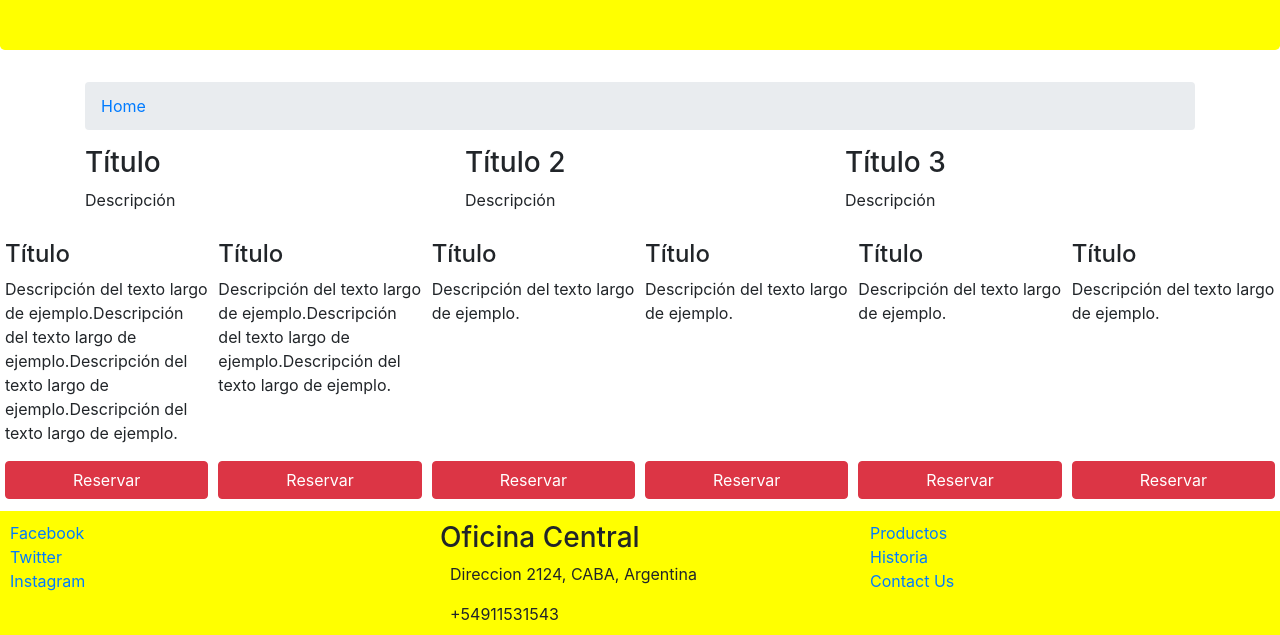
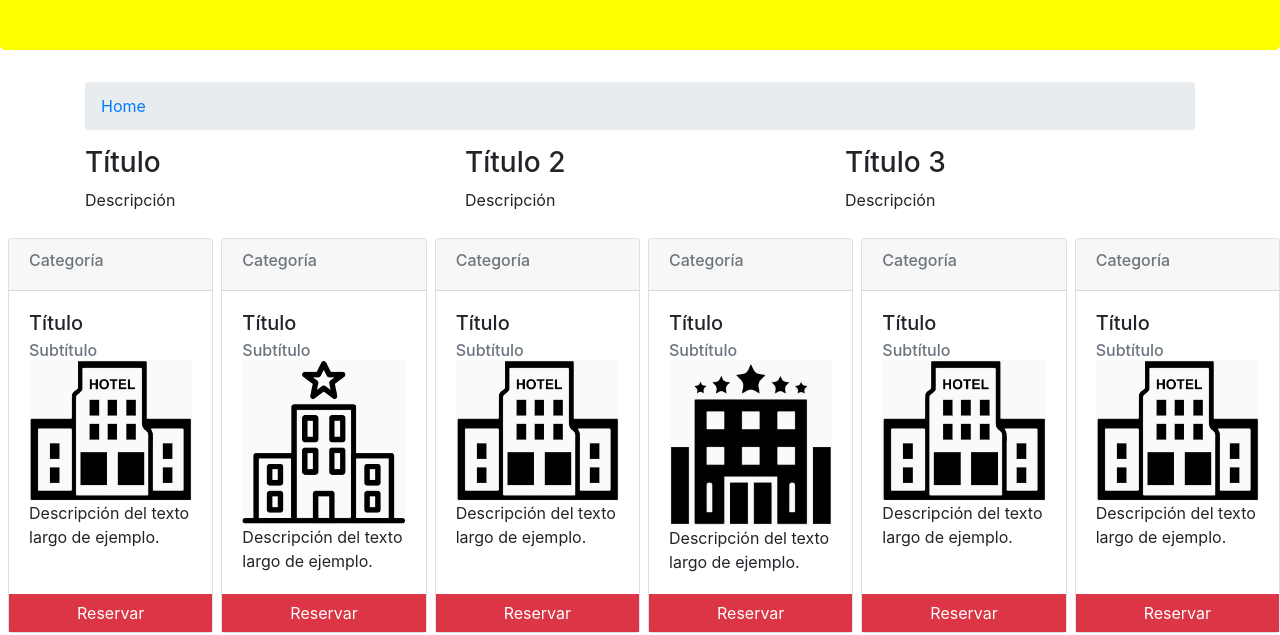
Before and after one commit to SantiBalbiani/Bootstrap_Test, a website: page index.html in a window 1280 px wide. Shown: the part 203-838 px from the top of the page. Drawn offline with nearby package versions, Linux system fonts and the light colour scheme; a web font is replaced by a local one.

Commit message:
subo card con imgs

```diff
--- a/css/main.css
+++ b/css/main.css
@@ -10,13 +10,13 @@
 }
 
 .cardHotel{
-    flex: 1 150px;
-    padding: 2px 5px 2px 5px;
+    flex: 1 200px;
     margin-top: 10px;
 }
 
 .btn-reserva{
 width: 100%;
+border-radius: 0px;
 
 }
 
--- a/index.html
+++ b/index.html
@@ -60,10 +60,15 @@
   <div class="d-flex flex-wrap flex-row-reverse">
 
 
-    <div class="cardHotel d-flex flex-column justify-content-between">
-        <div>
-          <h4>Título</h4>
-          <p>Descripción del texto largo de ejemplo.</p>
+    <div class="card cardHotel d-flex flex-column justify-content-between ml-2">
+      <div class="card-header">
+        <h6 class="text-muted"> Categoría </h6>
+      </div>
+      <div class="card-body">
+        <h5 class="card-title">Título</h5>
+        <h6 class="card-subtitle text-muted"> Subtítulo</h6>
+        <img class="card-img-top" src="images/hotel.jpg" alt="hotel img">
+        <p class="card-text">Descripción del texto largo de ejemplo.</p>
       </div>
       <div>
         <button class="btn btn-danger btn-reserva" type="button">Reservar</button>
@@ -71,50 +76,75 @@
       </div>
 
 
-        <div class="cardHotel d-flex flex-column justify-content-between">
-            <div>
-              <h4>Título</h4>
-              <p>Descripción del texto largo de ejemplo.</p>
+      <div class="card cardHotel d-flex flex-column justify-content-between ml-2">
+        <div class="card-header">
+          <h6 class="text-muted"> Categoría </h6>
+        </div>
+        <div class="card-body">
+          <h5 class="card-title">Título</h5>
+          <h6 class="card-subtitle text-muted"> Subtítulo</h6>
+          <img class="card-img-top" src="images/hotel.jpg" alt="hotel img">
+          <p class="card-text">Descripción del texto largo de ejemplo.</p>
         </div>
         <div>
           <button class="btn btn-danger btn-reserva" type="button">Reservar</button>
         </div>
         </div>
 
-            <div class="cardHotel d-flex flex-column  justify-content-between">
-                <div>
-                  <h4>Título</h4>
-                  <p>Descripción del texto largo de ejemplo.</p>
+        <div class="card cardHotel d-flex flex-column justify-content-between ml-2">
+          <div class="card-header">
+            <h6 class="text-muted"> Categoría </h6>
+          </div>
+          <div class="card-body">
+            <h5 class="card-title">Título</h5>
+            <h6 class="card-subtitle text-muted"> Subtítulo</h6>
+            <img class="card-img-top" src="images/hotel5.jpg" alt="hotel img">
+            <p class="card-text">Descripción del texto largo de ejemplo.</p>
           </div>
           <div>
             <button class="btn btn-danger btn-reserva" type="button">Reservar</button>
           </div>
           </div>
 
-                <div class="cardHotel d-flex flex-column justify-content-between">
-                    <div>
-                      <h4>Título</h4>
-                      <p>Descripción del texto largo de ejemplo.</p>
+          <div class="card cardHotel d-flex flex-column justify-content-between ml-2">
+            <div class="card-header">
+              <h6 class="text-muted"> Categoría </h6>
+            </div>
+            <div class="card-body">
+              <h5 class="card-title">Título</h5>
+              <h6 class="card-subtitle text-muted"> Subtítulo</h6>
+              <img class="card-img-top" src="images/hotel.jpg" alt="hotel img">
+              <p class="card-text">Descripción del texto largo de ejemplo.</p>
             </div>
             <div>
               <button class="btn btn-danger btn-reserva" type="button">Reservar</button>
             </div>
             </div>
 
-                    <div class="cardHotel d-flex flex-column justify-content-between">
-                        <div>
-                          <h4>Título</h4>
-                          <p>Descripción del texto largo de ejemplo.Descripción del texto largo de ejemplo.Descripción del texto largo de ejemplo.</p>
+            <div class="card cardHotel d-flex flex-column justify-content-between ml-2">
+              <div class="card-header">
+                <h6 class="text-muted"> Categoría </h6>
+              </div>
+              <div class="card-body">
+                <h5 class="card-title">Título</h5>
+                <h6 class="card-subtitle text-muted"> Subtítulo</h6>
+                <img class="card-img-top" src="images/hotel1.jpg" alt="hotel img">
+                <p class="card-text">Descripción del texto largo de ejemplo.</p>
               </div>
               <div>
                 <button class="btn btn-danger btn-reserva" type="button">Reservar</button>
               </div>
               </div>
 
-                        <div class="cardHotel d-flex flex-column justify-content-between">
-                            <div>
-                              <h4>Título</h4>
-                              <p>Descripción del texto largo de ejemplo.Descripción del texto largo de ejemplo.Descripción del texto largo de ejemplo.Descripción del texto largo de ejemplo.</p>
+              <div class="card cardHotel d-flex flex-column justify-content-between ml-2">
+                <div class="card-header">
+                  <h6 class="text-muted"> Categoría </h6>
+                </div>
+                <div class="card-body">
+                  <h5 class="card-title">Título</h5>
+                  <h6 class="card-subtitle text-muted"> Subtítulo</h6>
+                  <img class="card-img-top" src="images/hotel.jpg" alt="hotel img">
+                  <p class="card-text">Descripción del texto largo de ejemplo.</p>
                 </div>
                 <div>
                   <button class="btn btn-danger btn-reserva" type="button">Reservar</button>
```
Also changed, not shown: precios.html (+14 -0 lines), images/hotel.jpg (added), images/hotel1.jpg (added), images/hotel5.jpg (added). Lines whose indentation alone changed are shown as unchanged.
